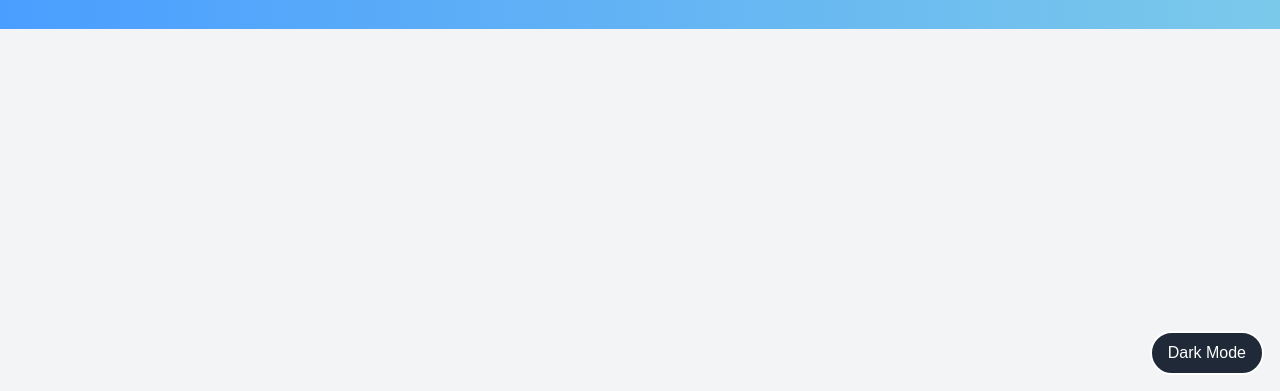
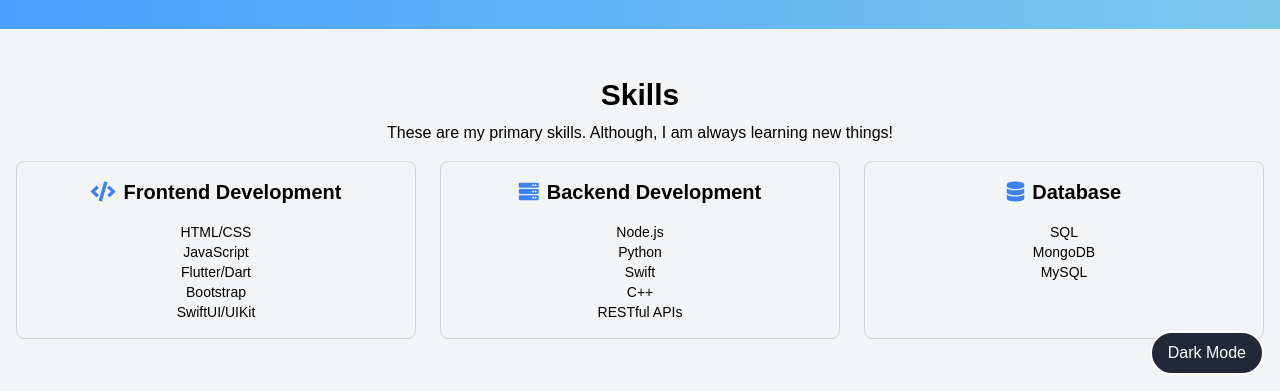
Before and after one commit to Jack-JB/Personal-Website, a plain HTML site: page public/html/index.html in a window 1280 px wide. Shown: the part 409-800 px from the top of the page. Drawn offline with nearby package versions, Linux system fonts and the light colour scheme.

Commit message:
Added skills section

```diff
--- a/public/html/index.html
+++ b/public/html/index.html
@@ -71,6 +71,50 @@
         </button>
     </div>
 
+    <!-- Skills section -->
+    <div class="skills-section py-12 dark-mode:bg-gray-800" id="skills">
+        <div class="container mx-auto px-4 text-center">
+            <h2 class="text-3xl font-semibold mb-2">Skills</h2>
+            <p class="mb-4">These are my primary skills. Although, I am always learning new things!</p>
+            <div class="grid grid-cols-1 sm:grid-cols-2 lg:grid-cols-3 gap-6">
+                <div class="skills-card border border-gray-300 rounded-lg p-4 hover:shadow-lg transition-shadow">
+                    <h4 class="text-xl font-semibold mb-4">
+                        <i class="fas fa-code text-blue-500 mr-2"></i>Frontend Development
+                    </h4>
+                    <ul class="text-sm">
+                        <li>HTML/CSS</li>
+                        <li>JavaScript</li>
+                        <li>Flutter/Dart</li>
+                        <li>Bootstrap</li>
+                        <li>SwiftUI/UIKit</li>
+                    </ul>
+                </div>
+                <div class="skills-card border border-gray-300 rounded-lg p-4 hover:shadow-lg transition-shadow">
+                    <h4 class="text-xl font-semibold mb-4">
+                        <i class="fas fa-server text-blue-500 mr-2"></i>Backend Development
+                    </h4>
+                    <ul class="text-sm">
+                        <li>Node.js</li>
+                        <li>Python</li>
+                        <li>Swift</li>
+                        <li>C++</li>
+                        <li>RESTful APIs</li>
+                    </ul>
+                </div>
+                <div class="skills-card border border-gray-300 rounded-lg p-4 hover:shadow-lg transition-shadow">
+                    <h4 class="text-xl font-semibold mb-4">
+                        <i class="fas fa-database text-blue-500 mr-2"></i>Database
+                    </h4>
+                    <ul class="text-sm">
+                        <li>SQL</li>
+                        <li>MongoDB</li>
+                        <li>MySQL</li>
+                    </ul>
+                </div>
+            </div>
+        </div>
+    </div>
+
 </body>
 
 </html>
```
